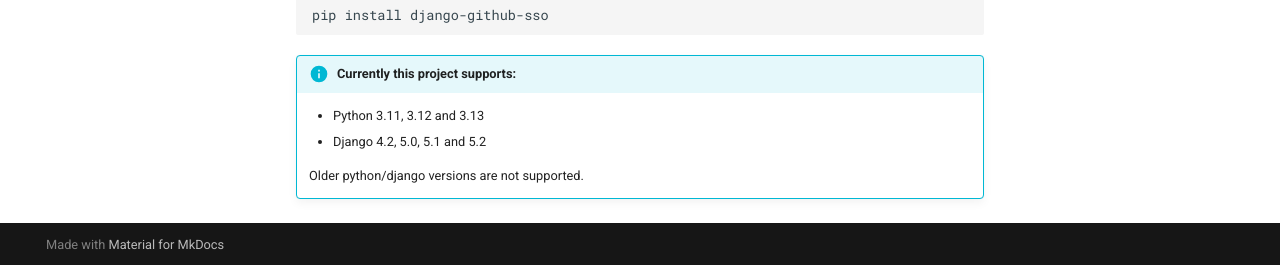
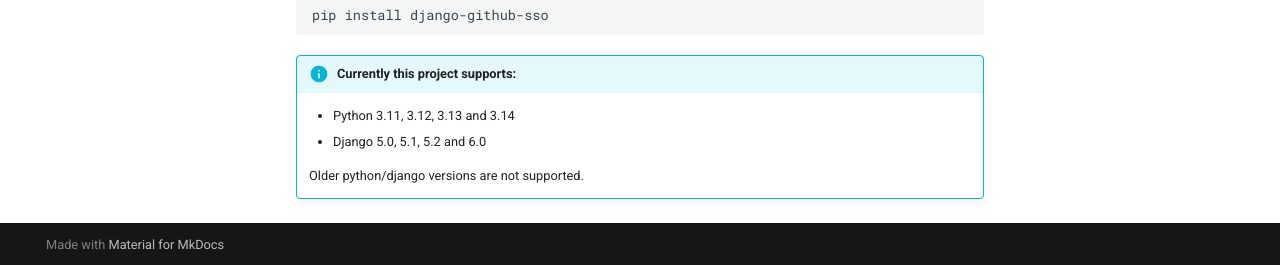
Before and after one commit to megalus/django-github-sso, an MkDocs documentation site: the page built from docs/index.md, in a window 1280 px wide and 900 px high, scrolled down 591 px. Shown: the part 632-897 px from the top of the window. Built offline with MkDocs 1.6.1 and Material for MkDocs 9.7.7, drawn with Linux system fonts in a browser that asks for light colours; comment, search, counter and statistics services are not loaded.

Commit message:
docs: Update supported Python and Django versions in documentation

````diff
--- a/docs/index.md
+++ b/docs/index.md
@@ -28,7 +28,7 @@ pip install django-github-sso
 ```
 
 !!! info "Currently this project supports:"
-    * Python 3.11, 3.12 and 3.13
-    * Django 4.2, 5.0, 5.1 and 5.2
+    * Python 3.11, 3.12, 3.13 and 3.14
+    * Django 5.0, 5.1, 5.2 and 6.0
 
     Older python/django versions are not supported.
````
Also changed, not shown: README.md (+1 -1 lines).
